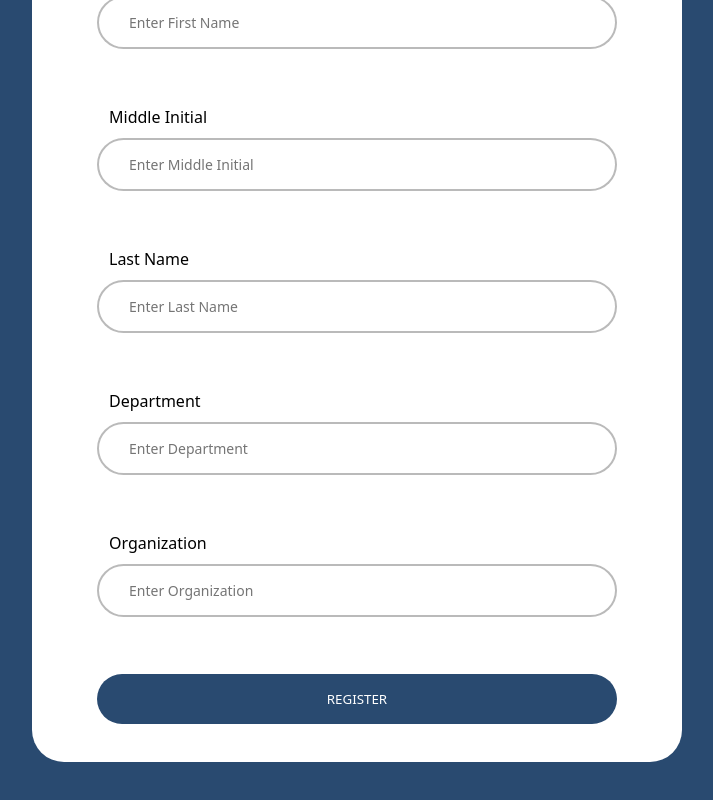
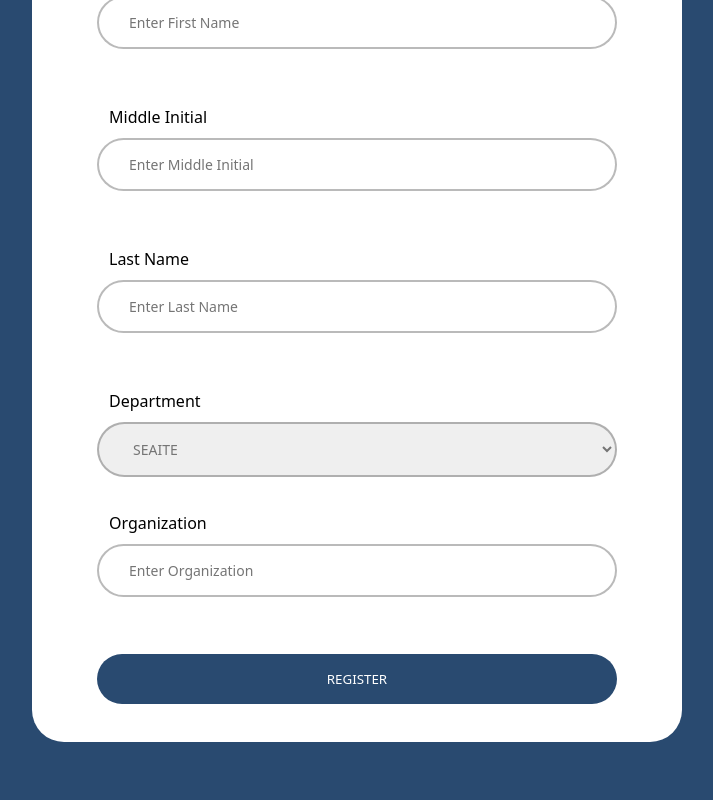
Before and after one commit to thirdyraza/cepheus-capstone-22, a React (Create React App) app in the folder main-app/client/: page /register in a window 1280 px wide. Shown: the part 688-1488 px from the top of the page, without its empty margins (283-996 px from the left). Built offline with nearby package versions, Linux system fonts and the light colour scheme.

Commit message:
Andrei Trial
 7/14/22

```diff
--- a/main-app/client/src/App.js
+++ b/main-app/client/src/App.js
@@ -3,6 +3,7 @@ import { BrowserRouter, Routes, Route } from 'react-router-dom'
 import Login from './pages/LogIn'
 import Register from './pages/Register'
 import Home from './pages/Admin/Home'
+import RegisterAdmin from './pages/Admin/Register'
 
 const App = () => {
     return (<div>
@@ -11,6 +12,7 @@ const App = () => {
                 <Route path='/login' element={ <Login/> }></Route>
                 <Route path='/register' element={ <Register/> }></Route>
                 <Route path='/home-admin' element={ <Home/> }></Route>
+                <Route path='/register-admin' element={ <RegisterAdmin/> }></Route>
             </Routes>
         </BrowserRouter>
     </div>)
--- /dev/null
+++ b/main-app/client/src/Components/FormInputs.js
@@ -0,0 +1,12 @@
+import React from "react";
+
+const FormInput =(props) =>{
+
+    return(
+        <div className="formInput">
+            <label>Username</label>
+            <input placeholder={props.placeholder}/>
+        </div>
+    )
+}
+export default FormInput
--- a/main-app/client/src/assets/scss/register.scss
+++ b/main-app/client/src/assets/scss/register.scss
@@ -88,3 +88,52 @@ body{
     background-color: #E4A951;
     cursor: pointer;
 }
+
+#dept{
+    border: 0px solid;
+    border:  2px rgba(34, 34, 34, 0.308) solid;
+    border-radius: 100px;
+    padding: 15px 30px;
+    color: rgba(34, 34, 34, 0.596);
+    font-size: 14px;
+}
+
+// Andrei Version
+.reg_container{
+    border-radius: 2em;
+    height: 100%;
+    width: 650px;
+    background-color: white;
+    display: flex;
+    align-items: center;
+    flex-direction: column;
+    padding: 40px;
+}
+
+.reg_container label{
+    color: black;
+}
+
+.reg_container input{
+    padding: 15px;
+    margin: 10px;
+    border-radius: 50px;
+    border: gray solid 1px;
+}
+
+.formInput{
+    display: flex;
+    flex-direction: column;
+    width: 600px;
+}
+
+.formInput label{
+    margin-left: 20px;
+}
+
+.regform_title h1{
+    padding: 0;
+    marign:0;
+    font-weight: bolder;
+    text-align: center;
+}
--- /dev/null
+++ b/main-app/client/src/pages/Admin/Register.js
@@ -0,0 +1,34 @@
+import React from "react";
+import FormInput from "../../Components/FormInputs";
+
+const RegisterAdmin = () => {
+
+
+    const handleSubmit=(e) =>{
+        e.preventDefault();
+
+        const data = new FormData(e.target)
+        console.log(Object.fromEntries(data.entries()))
+    }
+
+    return(
+        <div className="reg_container">
+            <div className="regform_title">
+                <h1>ACCOUNT</h1>
+                <h1>REGISTRATION</h1>
+                <h4>PLEASE ENTER USER CREDENTIALS</h4>
+            </div>
+                <form onSubmit={handleSubmit}>
+                    <FormInput name="username" placeholder="Enter ID Number"/>
+                    <FormInput name="email" placeholder="Email"/>
+                    <FormInput name="fullname" placeholder="Full Name"/>
+                    <FormInput name="sth" placeholder="Sth Else"/>
+                    <div className="RegButton">
+                        <button className="reg-button">Submit</button>
+                    </div>
+                </form>
+        </div>
+    )
+}
+
+export default RegisterAdmin
--- a/main-app/client/src/pages/Register.js
+++ b/main-app/client/src/pages/Register.js
@@ -109,13 +109,21 @@ function App() {
                         </div>
                         <div class="reg-inputs">
                             <label for="Dept">Department</label>
-                            <input
-                            id="dept" name="Department"
-                            value = {dept}
-                            onChange = {(e) => setDept(e.target.value)}
+                            <select id="dept" name="Department"
+                            value={dept}
+                            onChange={(e) => setDept(e.target.value)}
                             type="text"
-                            placeholder="Enter Department" />
-                            <br />
+                            placeholder="Enter Department">
+                                  <option value="SEAITE">SEAITE</option>
+                                  <option value="SABH">SABH</option>
+                                  <option value="SHAS">SHAS</option>
+                                  <option value="SEAS">SEAS</option>
+                                  <option value="SHS">SHS</option>
+                                  <option value="JHS">JHS</option>
+                                  <option value="Elementary">Elementary</option>
+                                  <option value="Faculty">Faculty</option>
+                                  <option value="Others">Others</option>
+                            </select>
                         </div>
                         <div class="reg-inputs">
                             <label for="Org">Organization</label>
```
